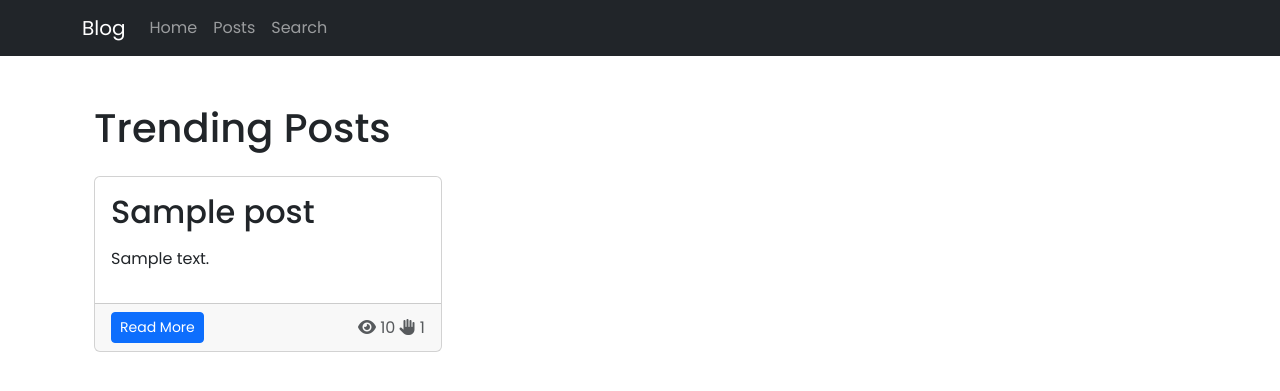
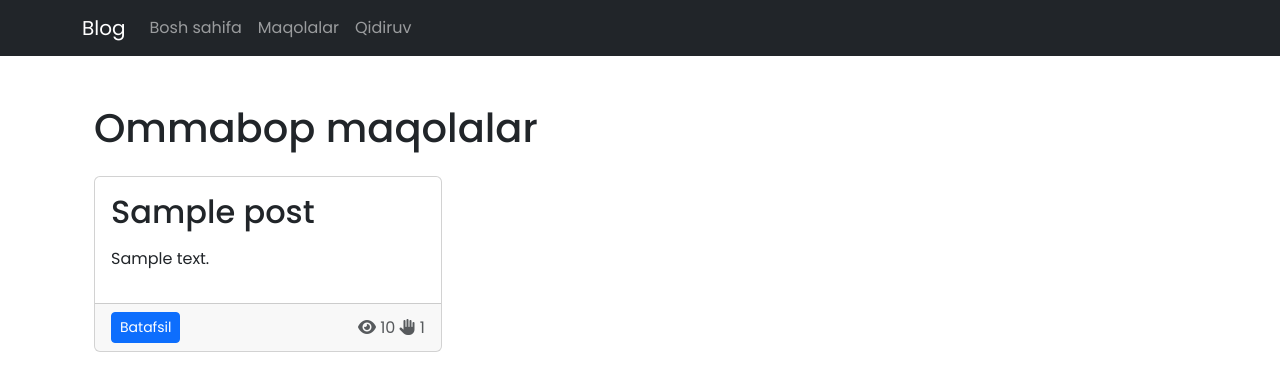
Before and after one commit to whdev36/django-blog-website, a Django app: page / in a window 1280 px wide. Shown: the top 391 px of the page. Run offline with Django 5.2, Linux system fonts and the light colour scheme; tables that the repository leaves empty hold one stand-in row (values such as "Sample post"); parts of the project's set-up code (start-up, migrations or seed data) failed here and were passed over.

Commit message:
translated to uzbek

```diff
--- a/main/urls.py
+++ b/main/urls.py
@@ -8,8 +8,8 @@ urlpatterns = [
 	# path('login/', views.login_user, name='login'),
 	# path('register/', views.register_user, name='register'),
 	# path('logout/'. views.logout_user, name='logout'),
-	path('posts/', views.posts, name='posts'),
-	path('post/<int:pk>/', views.post, name='post'),
-	path('post/<int:pk>/clap/', views.clap, name='clap'),
-	path('search/', views.search, name='search'),
+	path('maqolalar/', views.posts, name='posts'),
+	path('maqola/<int:pk>/', views.post, name='post'),
+	path('maqola/<int:pk>/qarsak/', views.clap, name='clap'),
+	path('qidiruv/', views.search, name='search'),
 ]
--- a/templates/home.html
+++ b/templates/home.html
@@ -1,10 +1,10 @@
 {% extends 'base.html' %}
 
-{% block title %}Home - Trending Posts{% endblock %}
+{% block title %}Bosh sahifa - Ommabop maqolalar{% endblock %}
 
 {% block content %}
 <div class="container mt-4">
-    <h1 class="mb-4">Trending Posts</h1>
+    <h1 class="mb-4">Ommabop maqolalar</h1>
     <div class="row">
         {% for post in posts %}
         <div class="col-md-6 col-lg-4 mb-4">
@@ -14,7 +14,7 @@
                     <p class="card-text">{{ post.get_markdown_content|safe|truncatewords:30 }}</p>
                 </div>
                 <div class="card-footer d-flex justify-content-between align-items-center">
-                    <a href="{% url 'post' post.pk %}" class="btn btn-sm btn-primary">Read More</a>
+                    <a href="{% url 'post' post.pk %}" class="btn btn-sm btn-primary">Batafsil</a>
                     <div class="">
                         <span class="text-muted">
                             <i class="fas fa-eye"></i> {{ post.views }}
@@ -28,7 +28,7 @@
         </div>
         {% empty %}
         <div class="col-12">
-            <p class="text-muted">No trending posts available.</p>
+            <p class="text-muted">Ommabop maqolalar mavjud emas.</p>
         </div>
         {% endfor %}
     </div>
--- a/templates/navbar.html
+++ b/templates/navbar.html
@@ -6,9 +6,9 @@
         </button>
         <div class="collapse navbar-collapse" id="menu-toggler">
             <div class="navbar-nav">
-                <a class="nav-link" href="{% url 'home' %}">Home</a>
-                <a class="nav-link" href="{% url 'posts' %}">Posts</a>
-                <a class="nav-link" href="{% url 'search' %}">Search</a>
+                <a class="nav-link" href="{% url 'home' %}">Bosh sahifa</a>
+                <a class="nav-link" href="{% url 'posts' %}">Maqolalar</a>
+                <a class="nav-link" href="{% url 'search' %}">Qidiruv</a>
             </div>
         </div>
     </div>
```
Also changed, not shown: templates/post.html (+6 -6 lines), templates/posts.html (+4 -4 lines), templates/search.html (+7 -7 lines), db.sqlite3, main/migrations/0001_initial.py, main/migrations/0002_post_sources.py (deleted).
